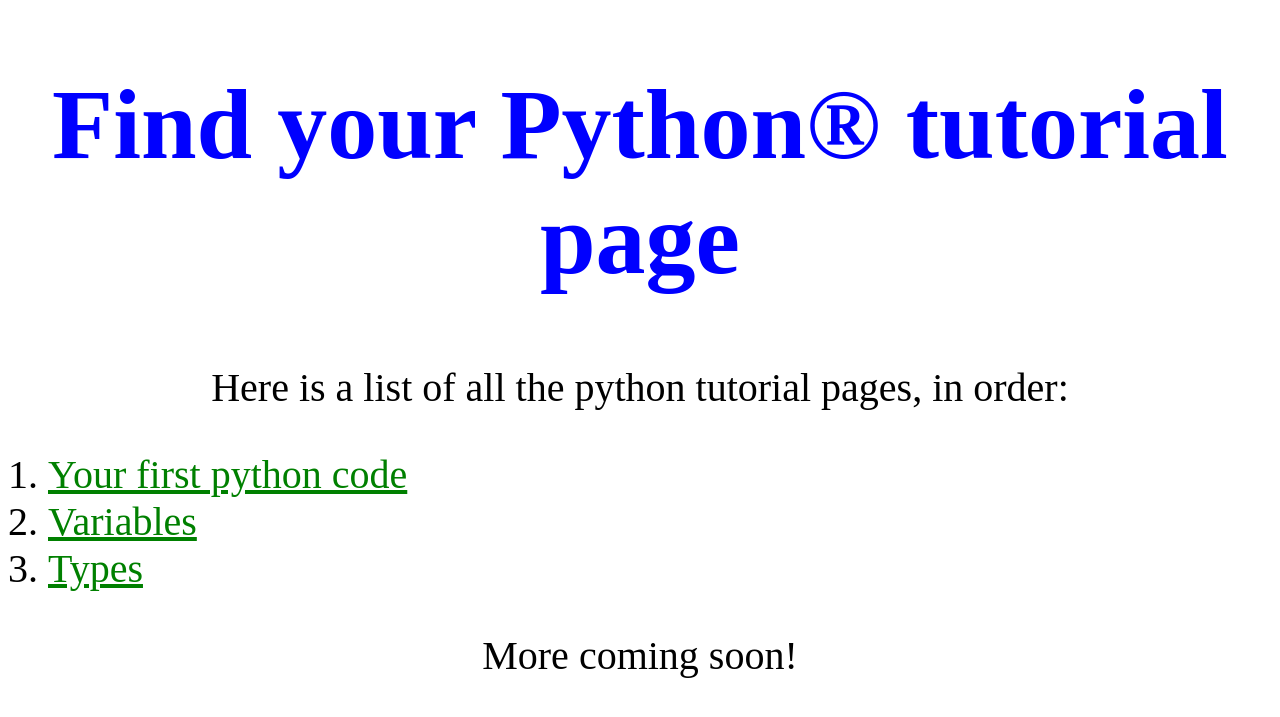
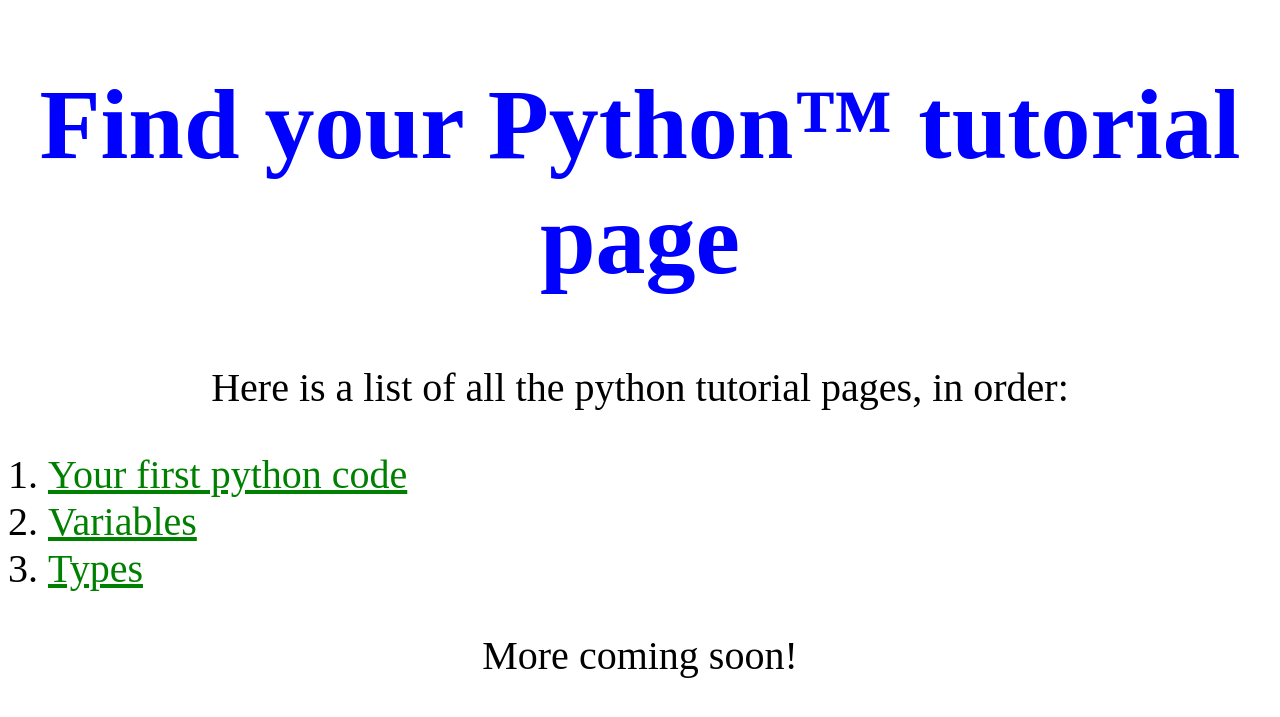
Before and after one commit to ostephagus/how-to-code.github.io, a Jekyll site: the page python-page.html, which Jekyll copies as it is, in a window 1280 px wide. Shown: the top 717 px of the page. Built offline with Jekyll 4.4.1, drawn with Linux system fonts in a browser that asks for light colours.

Commit message:
change &reg; to &trade;

```diff
--- a/python-page.html
+++ b/python-page.html
@@ -1,11 +1,11 @@
 <!DOCTYPE html>
 <html>
   <head>
-    <title>Find your Python&reg; tutorial</title>
+    <title>Find your Python&trade; tutorial</title>
 	<link rel="stylesheet" type="text/css" href="/main.css" />
   </head>
   <body>
-    <h1 class="page-title">Find your Python&reg; tutorial page</h1>
+    <h1 class="page-title">Find your Python&trade; tutorial page</h1>
 	<p>Here is a list of all the python tutorial pages, in order:</p>
 	<ol>
 	  <li><a href="/python-start-page.html">Your first python code</a></li>
```
